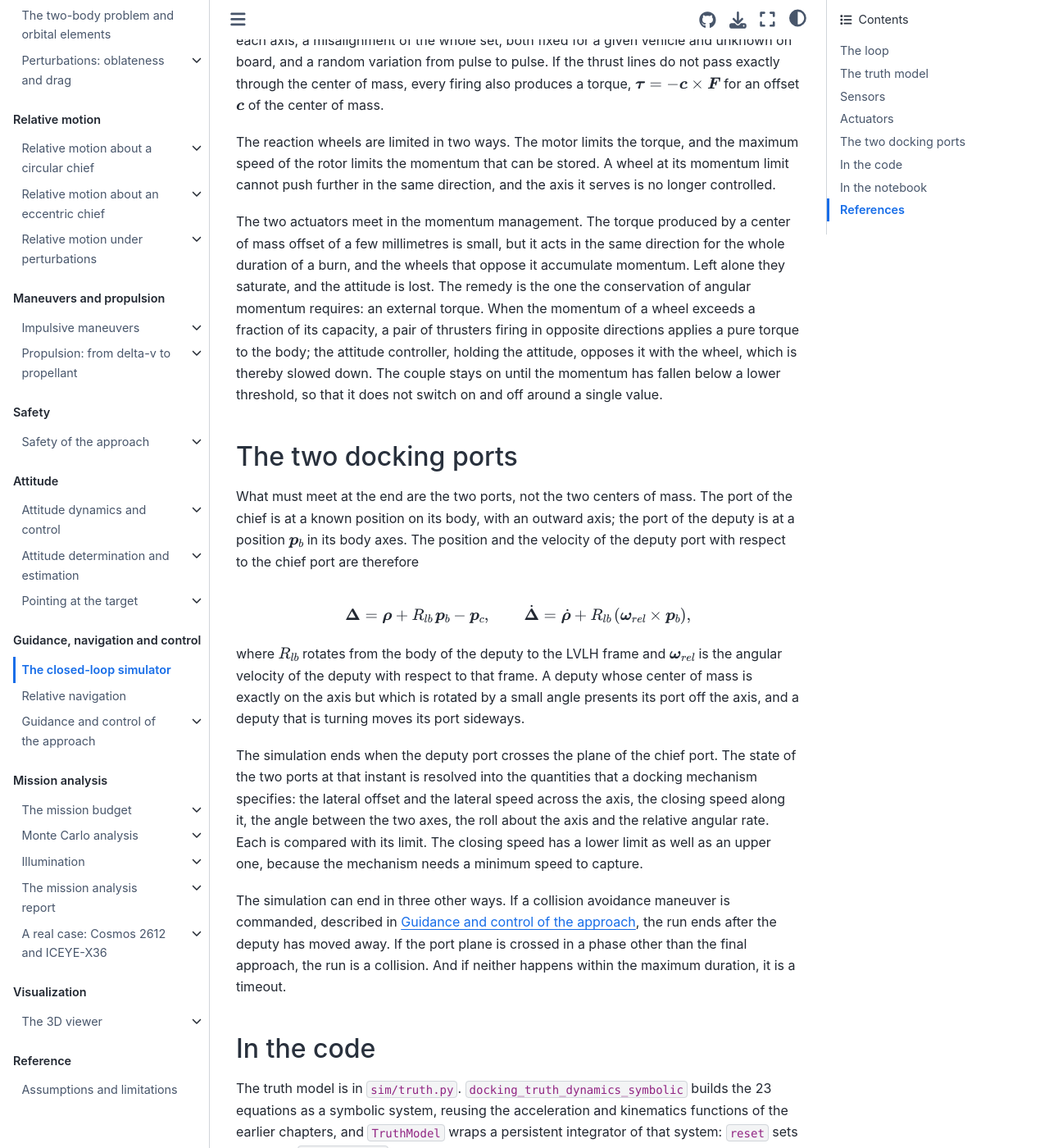
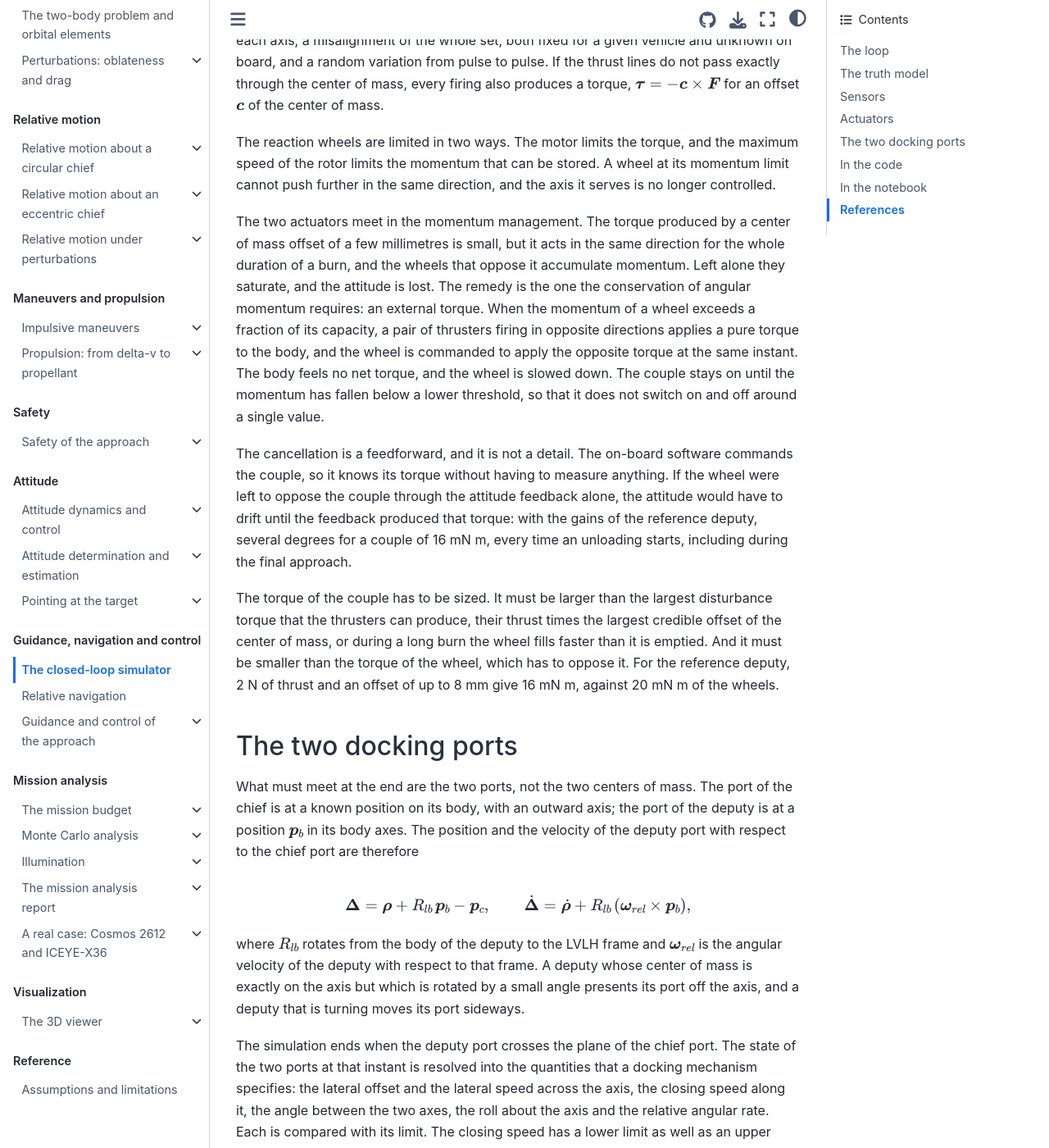
Before and after one commit to giovannifacchinetti99/ios-mission-planner, a Jupyter Book: the page built from docs/book/gnc/simulator.md, in a window 1280 px wide and 1400 px high, scrolled down 3728 px. Shown: the whole window at 82% size. Built offline with Jupyter Book 1.0.4 settings and Sphinx 7.4.7 and the Sphinx Book theme 1.1.4, drawn with Linux system fonts in a browser that asks for light colours; pages that are not in the unit, such as notebooks, are missing from menus.

Commit message:
size wheel momentum unloading and cancel its torque with the wheels

```diff
--- a/docs/book/gnc/simulator.md
+++ b/docs/book/gnc/simulator.md
@@ -178,10 +178,27 @@ oppose it accumulate momentum. Left alone they saturate, and the attitude
 is lost. The remedy is the one the conservation of angular momentum
 requires: an external torque. When the momentum of a wheel exceeds a
 fraction of its capacity, a pair of thrusters firing in opposite directions
-applies a pure torque to the body; the attitude controller, holding the
-attitude, opposes it with the wheel, which is thereby slowed down. The
-couple stays on until the momentum has fallen below a lower threshold, so
-that it does not switch on and off around a single value.
+applies a pure torque to the body, and the wheel is commanded to apply the
+opposite torque at the same instant. The body feels no net torque, and the
+wheel is slowed down. The couple stays on until the momentum has fallen
+below a lower threshold, so that it does not switch on and off around a
+single value.
+
+The cancellation is a feedforward, and it is not a detail. The on-board
+software commands the couple, so it knows its torque without having to
+measure anything. If the wheel were left to oppose the couple through the
+attitude feedback alone, the attitude would have to drift until the
+feedback produced that torque: with the gains of the reference deputy,
+several degrees for a couple of 16 mN m, every time an unloading starts,
+including during the final approach.
+
+The torque of the couple has to be sized. It must be larger than the
+largest disturbance torque that the thrusters can produce, their thrust
+times the largest credible offset of the center of mass, or during a long
+burn the wheel fills faster than it is emptied. And it must be smaller than
+the torque of the wheel, which has to oppose it. For the reference deputy,
+2 N of thrust and an offset of up to 8 mm give 16 mN m, against 20 mN m of
+the wheels.
 
 ## The two docking ports
 
```
Also changed, not shown: docs/book/limitations.md (+9 -2 lines), docs/book/mission/monte_carlo.md (+3 -2 lines), 9 other files.
